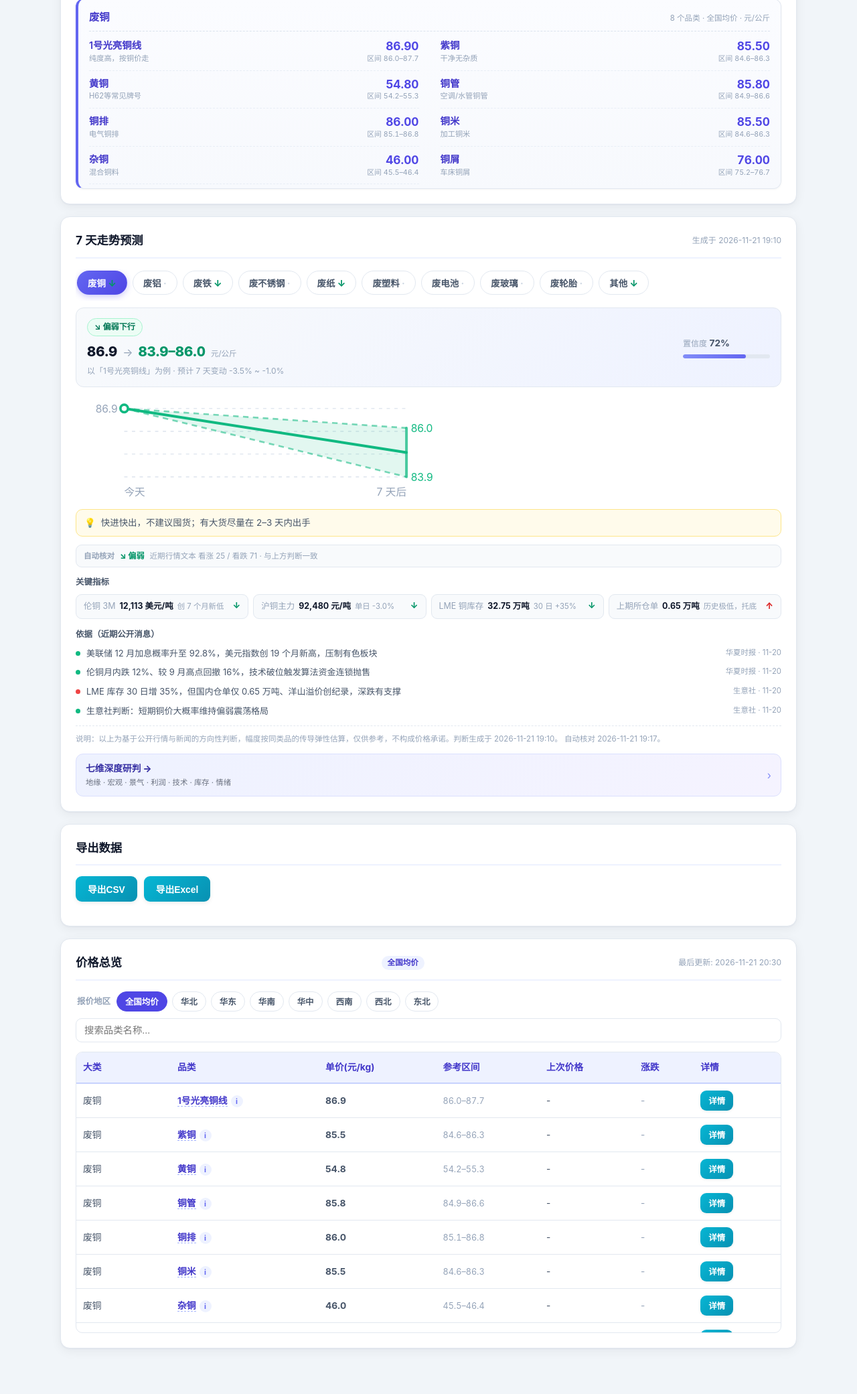
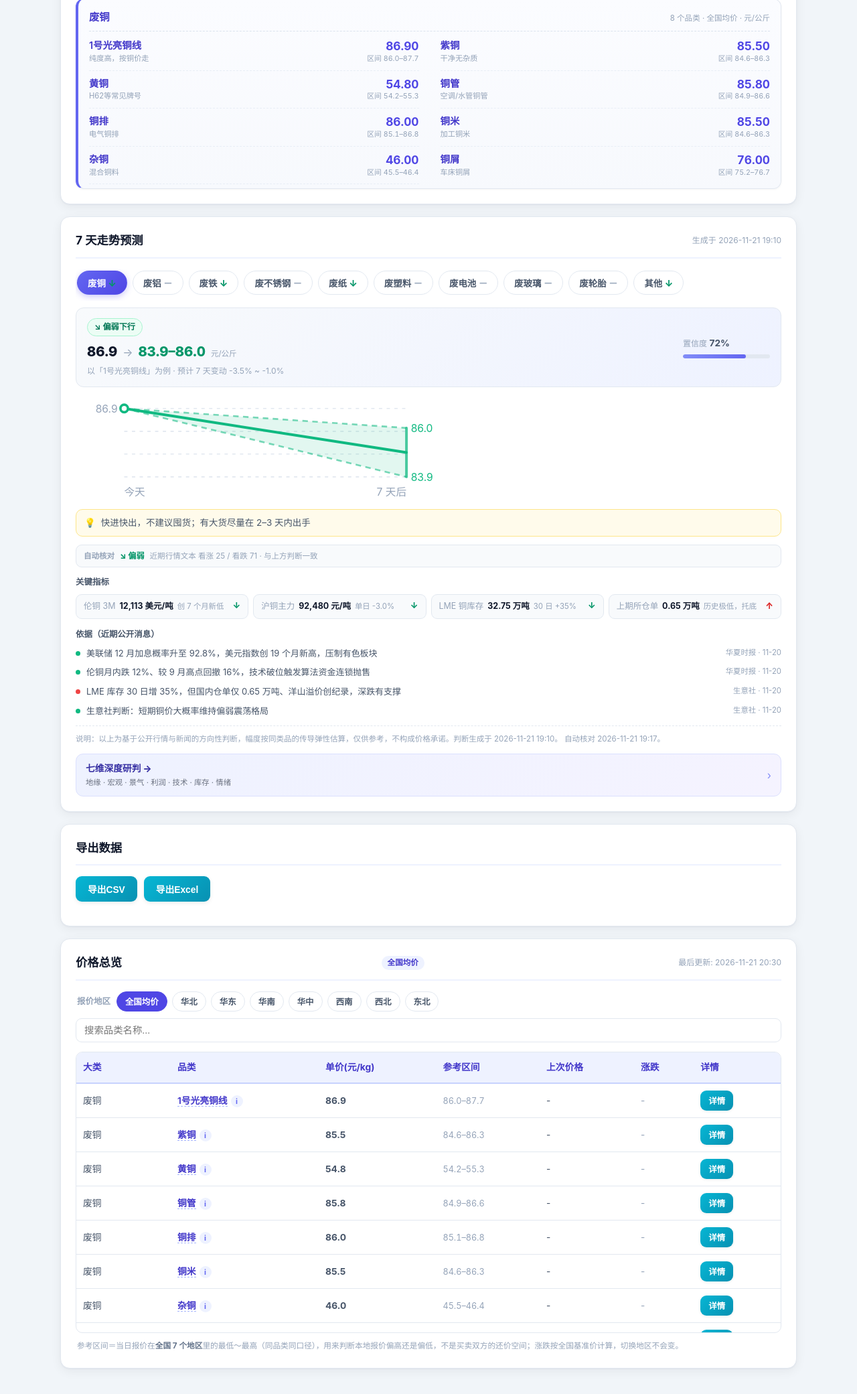
Before and after one commit to dhcdsb/feipinbaojia, a plain HTML site: page index.html in a window 1280 px wide. Shown: the part 770-2851 px from the top of the page at 67% size. Before the commit the page ends 2821 px from the top, so only its background shows below. Drawn offline with Linux system fonts and the light colour scheme; some packages are replaced by stand-ins of ours; a script that the page names is missing.

Commit message:
补参考区间口径说明（全国7地区最低~最高，非还价空间）；横盘标签 · 改 －。sw v31

```diff
--- a/index.html
+++ b/index.html
@@ -112,6 +112,8 @@ label{font-size:.82rem;color:var(--text-2);margin-bottom:6px;display:block;font-
 .rec-tab:hover{border-color:#c7d2fe;color:var(--primary-deep)}
 .rec-tab.active{background:linear-gradient(135deg,#6366f1,#4f46e5);border-color:transparent;color:#fff;box-shadow:0 3px 10px rgba(79,70,229,.28)}
 /* ===== 7 天走势预测 ===== */
+.tbl-note{font-size:.73rem;color:#94a3b8;line-height:1.65;margin:10px 2px 0}
+.tbl-note b{color:#64748b;font-weight:700}
 .alert-bar{display:flex;align-items:center;gap:10px;padding:11px 15px;border-radius:12px;margin-bottom:16px;border:1px solid;box-shadow:var(--shadow);font-size:.85rem;line-height:1.5;flex-wrap:wrap}
 .alert-bar.danger{background:#fef2f2;border-color:#fecaca;color:#991b1b}
 .alert-bar.warn{background:#fff7ed;border-color:#fed7aa;color:#9a3412}
@@ -551,6 +553,7 @@ if ('serviceWorker' in navigator) {
         <tbody id="priceBody"></tbody>
       </table>
     </div>
+    <p class="tbl-note">参考区间＝当日报价在<b>全国 7 个地区</b>里的最低～最高（同品类同口径），用来判断本地报价偏高还是偏低，不是买卖双方的还价空间；涨跌按全国基准价计算，切换地区不会变。</p>
   </div>
 </div>
 
@@ -1139,7 +1142,7 @@ function renderFcTabs() {
     const t = trendMeta(forecast.categories[c]);
     const arrow = t.cls === 'down' ? '<span style="color:#059669;font-weight:800">↓</span>'
       : (t.cls === 'up' ? '<span style="color:#dc2626;font-weight:800">↑</span>'
-      : '<span style="color:#cbd5e1;font-weight:800">·</span>');
+      : '<span style="color:#94a3b8;font-weight:800" title="横盘">－</span>');
     return `<button type="button" class="rec-tab${c === fcCat ? ' active' : ''}" onclick="selectFcCat('${c}')">${c} ${arrow}</button>`;
   }).join('');
 }
--- a/sw.js
+++ b/sw.js
@@ -1,6 +1,6 @@
 /* 废品回收报价助手 - Service Worker v3.0 */
 
-var CACHE_NAME = 'scrap-price-cache-v30';
+var CACHE_NAME = 'scrap-price-cache-v31';
 
 // 安装时预缓存的关键资源
 const PRECACHE_URLS = [
```
